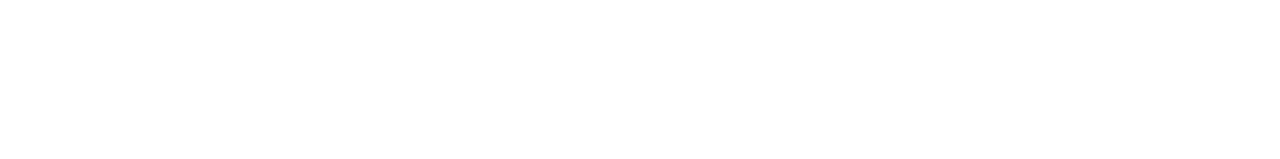
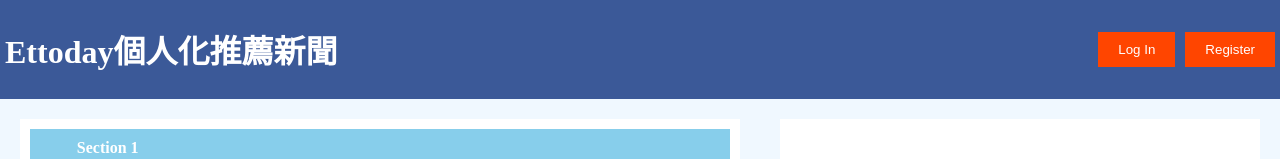
Before and after one commit to hackathon-2023-for-imf/web, a plain HTML site: page index.html in a window 1280 px wide. Shown: the top 159 px of the page. Drawn offline with Linux system fonts and the light colour scheme.

Commit message:
original_index.html

```diff
--- a/index.html
+++ b/index.html
@@ -3,7 +3,11 @@
 <head>
     <meta charset="UTF-8">
     <meta name="viewport" content="width=device-width, initial-scale=1.0">
-    <title>
+    <title>個人化頁面</title>
+    <style>
+        html, body {
+            height: 100%;
+            margin: 0;
             padding: 0;
             display: flex;
             flex-direction: column;
```
